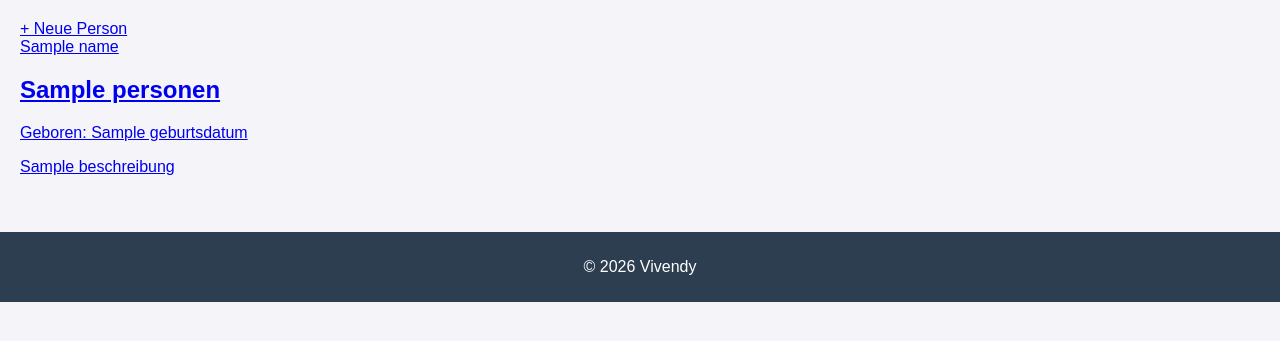
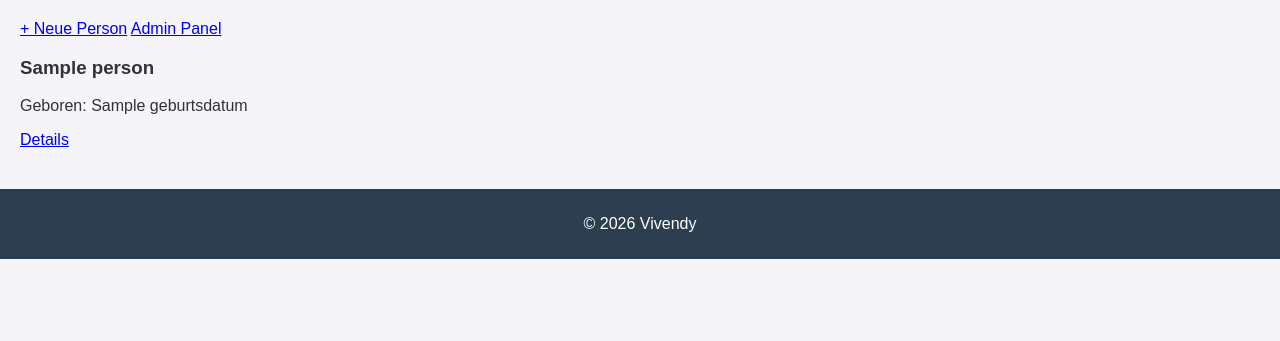
Before and after one commit to luki2005/vivendy, a Flask app: template templates/index.html in a window 1280 px wide. Shown: the part 76-417 px from the top of the page. Run offline with Flask 3, Linux system fonts and the light colour scheme; the visitor is signed in with stand-in values (Sample User, id 1); the template is opened without the code that fills it: most values are stand-ins (such as "Sample title", 1, 10 or a date in 2020).

Commit message:
Update index.html

```diff
--- a/templates/index.html
+++ b/templates/index.html
@@ -1,33 +1,31 @@
 {% extends "base.html" %}
 
-{% block title %}Personen – Vivwendy{% endblock %}
-{% block header %}Personenübersicht{% endblock %}
+{% block title %}Personenübersicht{% endblock %}
 
 {% block content %}
-  <div class="toolbar">
-    <a class="btn primary" href="{{ url_for('person_new') }}">+ Neue Person</a>
-  </div>
+<div class="index-container">
+    <div class="tools-bar">
+        <a href="{{ url_for('person_new') }}" class="btn">+ Neue Person</a>
+        {% if session.get("role") == 'admin' %}
+        <a href="{{ url_for('admin_users') }}" class="btn btn-admin">Admin Panel</a>
+        {% endif %}
+    </div>
 
-  <div class="card-grid">
-    {% for p in personen %}
-      <a class="card person-card" href="{{ url_for('person_detail', id=p._id) }}">
-        <div class="card-image">
-          {% if p.bild_dateiname %}
-            <img src="{{ url_for('static', filename='uploads/' + p.bild_dateiname) }}" alt="{{ p.name }}">
-          {% else %}
-            <div class="avatar-placeholder">{{ p.name[0] }}</div>
-          {% endif %}
+    <div class="person-grid">
+        {% for person in personen %}
+        <div class="person-card">
+            {% if person.bild_dateiname %}
+            <img src="{{ url_for('static', filename='uploads/' + person.bild_dateiname) }}" alt="{{ person.name }}">
+            {% endif %}
+            <h3>{{ person.name }}</h3>
+            {% if person.geburtsdatum %}
+            <p>Geboren: {{ person.geburtsdatum }}</p>
+            {% endif %}
+            <a href="{{ url_for('person_detail', id=person._id) }}" class="btn btn-small">Details</a>
         </div>
-        <div class="card-body">
-          <h2>{{ p.name }}</h2>
-          {% if p.geburtsdatum %}
-            <p class="muted">Geboren: {{ p.geburtsdatum }}</p>
-          {% endif %}
-          <p class="ellipsis">{{ p.beschreibung }}</p>
-        </div>
-      </a>
-    {% else %}
-      <p class="muted">Noch keine Personen angelegt.</p>
-    {% endfor %}
-  </div>
+        {% else %}
+        <p>Keine Personen vorhanden.</p>
+        {% endfor %}
+    </div>
+</div>
 {% endblock %}
```
